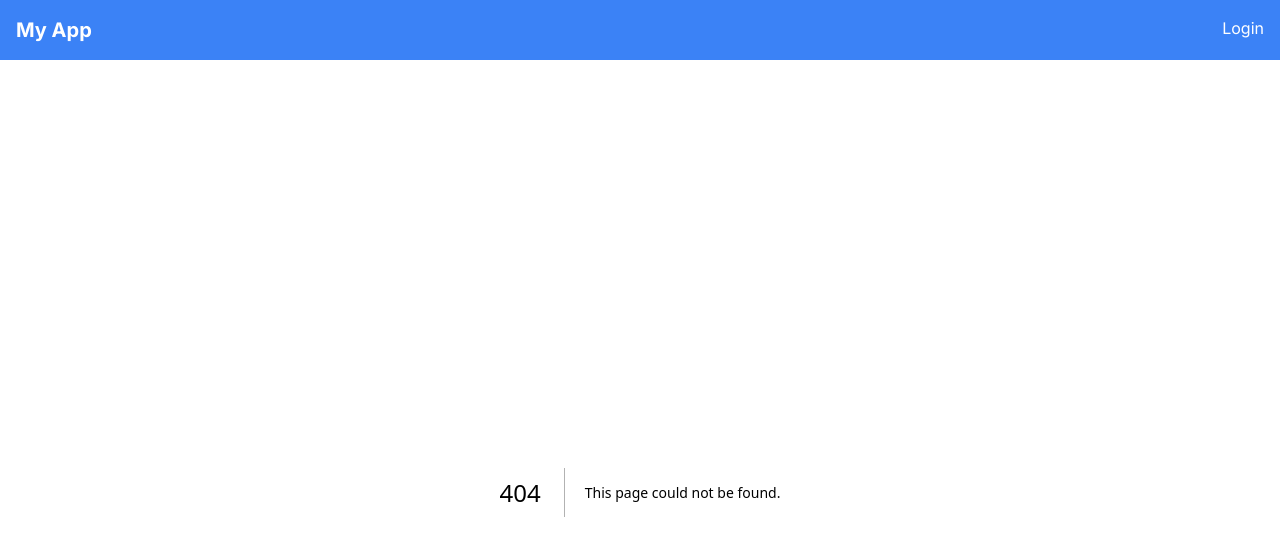
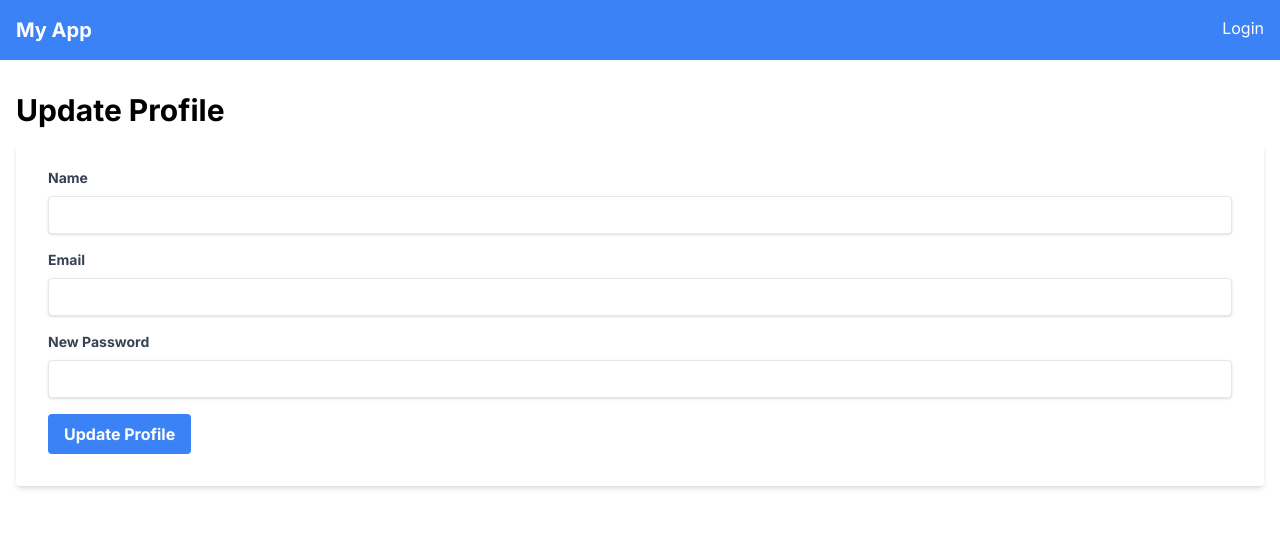
Before and after one commit to angelsmiledev/softhesis-labs-test, a Next.js app: page /profile in a window 1280 px wide. Before the commit this address had no page. Shown: the top 556 px of the page. Built offline with nearby package versions, Linux system fonts and the light colour scheme.

Commit message:
feat: create molecules, organisms & dashboard, login, profile pages

```diff
--- /dev/null
+++ b/src/app/(auth)/login/page.tsx
@@ -0,0 +1,13 @@
+import type { NextPage } from "next";
+import LoginForm from "@/components/organisms/LoginForm";
+
+const LoginPage: NextPage = () => {
+  return (
+    <div>
+      <h1 className="text-3xl font-bold mb-4">Login</h1>
+      <LoginForm />
+    </div>
+  );
+};
+
+export default LoginPage;
--- /dev/null
+++ b/src/app/dashboard/page.tsx
@@ -0,0 +1,16 @@
+"use client";
+
+import { useSelector } from "react-redux";
+import { RootState } from "@/lib/redux/store";
+
+export default function DashboardPage() {
+  const user = useSelector((state: RootState) => state.user);
+
+  return (
+    <div>
+      <h1 className="text-3xl font-bold mb-4">Dashboard</h1>
+      <p>Welcome, {user.name}!</p>
+      <p>Email: {user.email}</p>
+    </div>
+  );
+}
--- a/src/app/globals.css
+++ b/src/app/globals.css
@@ -8,22 +8,8 @@
   --background-end-rgb: 255, 255, 255;
 }
 
-@media (prefers-color-scheme: dark) {
-  :root {
-    --foreground-rgb: 255, 255, 255;
-    --background-start-rgb: 0, 0, 0;
-    --background-end-rgb: 0, 0, 0;
-  }
-}
-
 body {
   color: rgb(var(--foreground-rgb));
-  background: linear-gradient(
-      to bottom,
-      transparent,
-      rgb(var(--background-end-rgb))
-    )
-    rgb(var(--background-start-rgb));
 }
 
 @layer utilities {
--- a/src/app/layout.tsx
+++ b/src/app/layout.tsx
@@ -7,7 +7,7 @@ import Header from "@/components/layout/Header";
 const inter = Inter({ subsets: ["latin"] });
 
 export const metadata: Metadata = {
-  title: "Create Next App",
+  title: "Softhesis Labs",
   description: "Generated by create next app",
 };
 
--- a/src/app/page.tsx
+++ b/src/app/page.tsx
@@ -3,7 +3,7 @@ import type { NextPage } from "next";
 const Home: NextPage = () => {
   return (
     <div>
-      <h1 className="text-3xl font-bold mb-4">Welcome to our App</h1>
+      <h1 className="text-3xl font-bold mb-4">Welcome to Softhesis Labs</h1>
       <p>Please login to access your dashboard and profile.</p>
     </div>
   );
--- /dev/null
+++ b/src/app/profile/page.tsx
@@ -0,0 +1,13 @@
+import type { NextPage } from "next";
+import ProfileForm from "@/components/organisms/ProfileForm";
+
+const ProfilePage: NextPage = () => {
+  return (
+    <div>
+      <h1 className="text-3xl font-bold mb-4">Update Profile</h1>
+      <ProfileForm />
+    </div>
+  );
+};
+
+export default ProfilePage;
--- /dev/null
+++ b/src/components/molecules/FormField.tsx
@@ -0,0 +1,25 @@
+import Input from "../atoms/Input";
+
+interface FormFieldProps {
+  label: string;
+  type: string;
+  name: string;
+  value: string;
+  onChange: (e: React.ChangeEvent<HTMLInputElement>) => void;
+}
+
+const FormField: SLComponent<FormFieldProps> = ({ label, ...inputProps }) => {
+  return (
+    <div className="mb-4">
+      <label
+        className="block text-gray-700 text-sm font-bold mb-2"
+        htmlFor={inputProps.name}
+      >
+        {label}
+      </label>
+      <Input {...inputProps} />
+    </div>
+  );
+};
+
+export default FormField;
--- /dev/null
+++ b/src/components/organisms/LoginForm.tsx
@@ -0,0 +1,51 @@
+"use client";
+
+import React, { useState } from "react";
+import { useDispatch } from "react-redux";
+import { useRouter } from "next/navigation";
+import { login } from "@/lib/redux/userSlice";
+import FormField from "../molecules/FormField";
+import Button from "../atoms/Button";
+
+const LoginForm: React.FC = () => {
+  const [email, setEmail] = useState("");
+  const [password, setPassword] = useState("");
+  const dispatch = useDispatch();
+  const router = useRouter();
+
+  const handleSubmit = (e: React.FormEvent) => {
+    e.preventDefault();
+    // Static check instead of API call
+    if (email === "user@example.com" && password === "password") {
+      dispatch(login({ email, name: "User" }));
+      router.push("/dashboard");
+    } else {
+      alert("Invalid credentials");
+    }
+  };
+
+  return (
+    <form
+      onSubmit={handleSubmit}
+      className="bg-white shadow-md rounded px-8 pt-6 pb-8 mb-4"
+    >
+      <FormField
+        label="Email"
+        type="email"
+        name="email"
+        value={email}
+        onChange={(e) => setEmail(e.target.value)}
+      />
+      <FormField
+        label="Password"
+        type="password"
+        name="password"
+        value={password}
+        onChange={(e) => setPassword(e.target.value)}
+      />
+      <Button type="submit">Login</Button>
+    </form>
+  );
+};
+
+export default LoginForm;
--- /dev/null
+++ b/src/components/organisms/ProfileForm.tsx
@@ -0,0 +1,54 @@
+"use client";
+
+import React, { useState } from "react";
+import { useDispatch, useSelector } from "react-redux";
+import FormField from "../molecules/FormField";
+import Button from "../atoms/Button";
+import { RootState } from "@/lib/redux/store";
+import { updateProfile } from "@/lib/redux/userSlice";
+
+const ProfileForm: React.FC = () => {
+  const user = useSelector((state: RootState) => state.user);
+  const [name, setName] = useState(user.name);
+  const [email, setEmail] = useState(user.email);
+  const [password, setPassword] = useState("");
+  const dispatch = useDispatch();
+
+  const handleSubmit = (e: React.FormEvent) => {
+    e.preventDefault();
+    // dispatch(updateProfile({ name, email, password }));
+    alert("Profile updated successfully");
+  };
+
+  return (
+    <form
+      onSubmit={handleSubmit}
+      className="bg-white shadow-md rounded px-8 pt-6 pb-8 mb-4"
+    >
+      <FormField
+        label="Name"
+        type="text"
+        name="name"
+        value={name}
+        onChange={(e) => setName(e.target.value)}
+      />
+      <FormField
+        label="Email"
+        type="email"
+        name="email"
+        value={email}
+        onChange={(e) => setEmail(e.target.value)}
+      />
+      <FormField
+        label="New Password"
+        type="password"
+        name="password"
+        value={password}
+        onChange={(e) => setPassword(e.target.value)}
+      />
+      <Button type="submit">Update Profile</Button>
+    </form>
+  );
+};
+
+export default ProfileForm;
```
